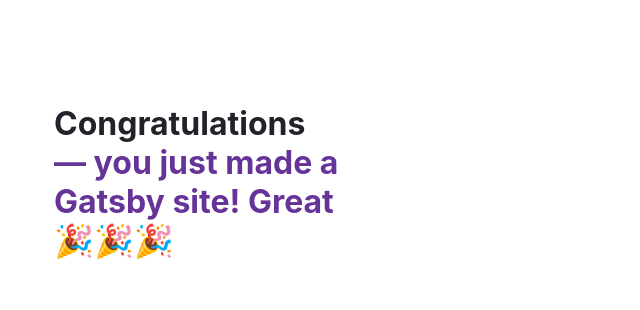
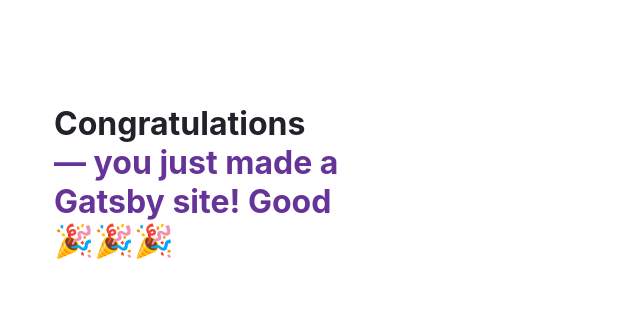
Before and after one commit to grtwlook/my-first-gatsby-site, a Gatsby site: page / in a window 1280 px wide. Shown: the top 310 px of the page, 50-690 px from the left. Built offline with nearby package versions, Linux system fonts and the light colour scheme; Gatsby itself is replaced by a stand-in of ours.

Commit message:
test commit

```diff
--- a/src/pages/index.js
+++ b/src/pages/index.js
@@ -129,7 +129,7 @@
       <h1 style={headingStyles}>
         Congratulations
         <br />
-        <span style={headingAccentStyles}>— you just made a Gatsby site! Great 🎉🎉🎉</span>
+        <span style={headingAccentStyles}>— you just made a Gatsby site! Good 🎉🎉🎉</span>
       </h1>
       <p style={paragraphStyles}>
         Edit <code style={codeStyles}>src/pages/index.js</code> to see this page
```
